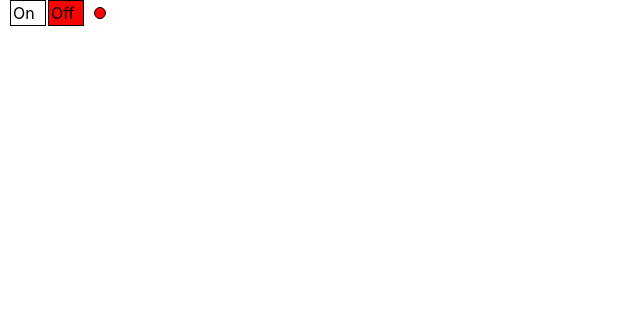
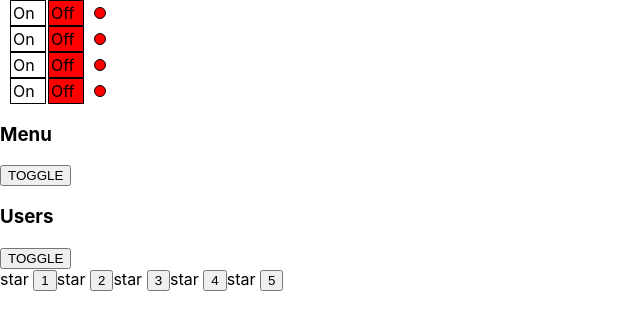
Before and after one commit to Pronat/my-app-typescript, a React (Create React App) app: page / in a window 1280 px wide. Shown: the top 330 px of the page, without its empty margins (0-640 px from the left). Built offline with nearby package versions, Linux system fonts and the light colour scheme.

Commit message:
lesson6-useState-1.4

```diff
--- a/src/App.tsx
+++ b/src/App.tsx
@@ -1,8 +1,10 @@
 import React from 'react';
 import './App.css';
 import Accordion from "./components/Accordion/Accordion";
-import {Rating, Star} from "./Rating/Rating";
+import {Rating, Star} from "./components/Rating/Rating";
 import {OnOff} from "./components/OnOff/OnOff";
+import {UncontrolledAccordion} from "./components/UncontrolledAccordion/UncontrolledAccordion";
+import {UncontrolledRating} from "./components/UncontrolledRating/UncontrolledRating";
 
 // function hello() {
 //     console.log("hello rendered");
@@ -17,12 +19,15 @@
         <div>
 
            <OnOff />
+           <OnOff />
+           <OnOff />
+           <OnOff />
            {/*<OnOff on={false} />*/}
            {/*<OnOff on={true} />*/}
 
-            {/*<Accordion titleValue={"Menu"} collapsed={true}/>*/}
-            {/*<Accordion titleValue={"Users"} collapsed={false}/>*/}
-            {/*<Rating value={1}/>*/}
+            <UncontrolledAccordion titleValue={"Menu"} />
+            <UncontrolledAccordion titleValue={"Users"} />
+            <UncontrolledRating />
             {/*<Rating value={2}/>*/}
             {/*<Rating value={3}/>*/}
             {/*<Rating value={4}/>*/}
--- /dev/null
+++ b/src/components/UncontrolledAccordion/UncontrolledAccordion.tsx
@@ -0,0 +1,47 @@
+import React, {useState} from 'react';
+
+type UncontrolledAccordionPropsType = {
+    titleValue: string;
+    //collapsed: boolean;
+}
+
+export function UncontrolledAccordion(props: UncontrolledAccordionPropsType) {
+
+    // const collapsed = true
+let [collapsed, setCollapsed] = useState(true)
+        return (
+            <div>
+                <AccordionTitle title={props.titleValue}/>
+                <button onClick={()=>setCollapsed(!collapsed)}>TOGGLE</button>
+                {!collapsed && <AccordionBody/>}
+            </div>
+        )
+    }
+
+
+type AccordionTitlePropsType = {
+    title: string;
+}
+
+function AccordionTitle(props: AccordionTitlePropsType) {
+    console.log("AccordionTitle rendered");
+    return (
+        <h3>{props.title}</h3>
+    )
+}
+
+type AccordionBodyPropsType = {
+    title: string;
+}
+
+function AccordionBody() {
+    console.log("AccordionBody rendered");
+    return (
+        <ul>
+            <li>1</li>
+            <li>2</li>
+            <li>3</li>
+        </ul>
+    )
+
+}
--- /dev/null
+++ b/src/components/UncontrolledRating/UncontrolledRating.tsx
@@ -0,0 +1,32 @@
+import React, {useState} from "react";
+
+
+type UncontrolledRatingPropsType = {
+    // value: 0 | 1 | 2 | 3 | 4 | 5
+}
+
+export function UncontrolledRating() {
+    // let value = 1
+    let [value, setValue]=useState(0)
+    return (
+        <div>
+            <Star selected={value > 0}/><button onClick={()=>setValue(1)}>1</button>
+            <Star selected={value > 1}/><button onClick={()=>setValue(2)}>2</button>
+            <Star selected={value > 2}/><button onClick={()=>setValue(3)}>3</button>
+            <Star selected={value > 3}/><button onClick={()=>setValue(4)}>4</button>
+            <Star selected={value > 4}/><button onClick={()=>setValue(5)}>5</button>
+        </div>
+    )
+}
+type StarPropsType = {
+    selected: true | false;
+}
+
+export function Star(props: StarPropsType) {
+    console.log("Star rendered");
+    if (props.selected === true) {
+        return (<span><b>star </b></span>);
+    } else {
+        return (<span>star </span>);
+    }
+}
```
Also changed, not shown: src/components/Rating/Rating.tsx (renamed from src/Rating/Rating.tsx, +5 -5 lines).
